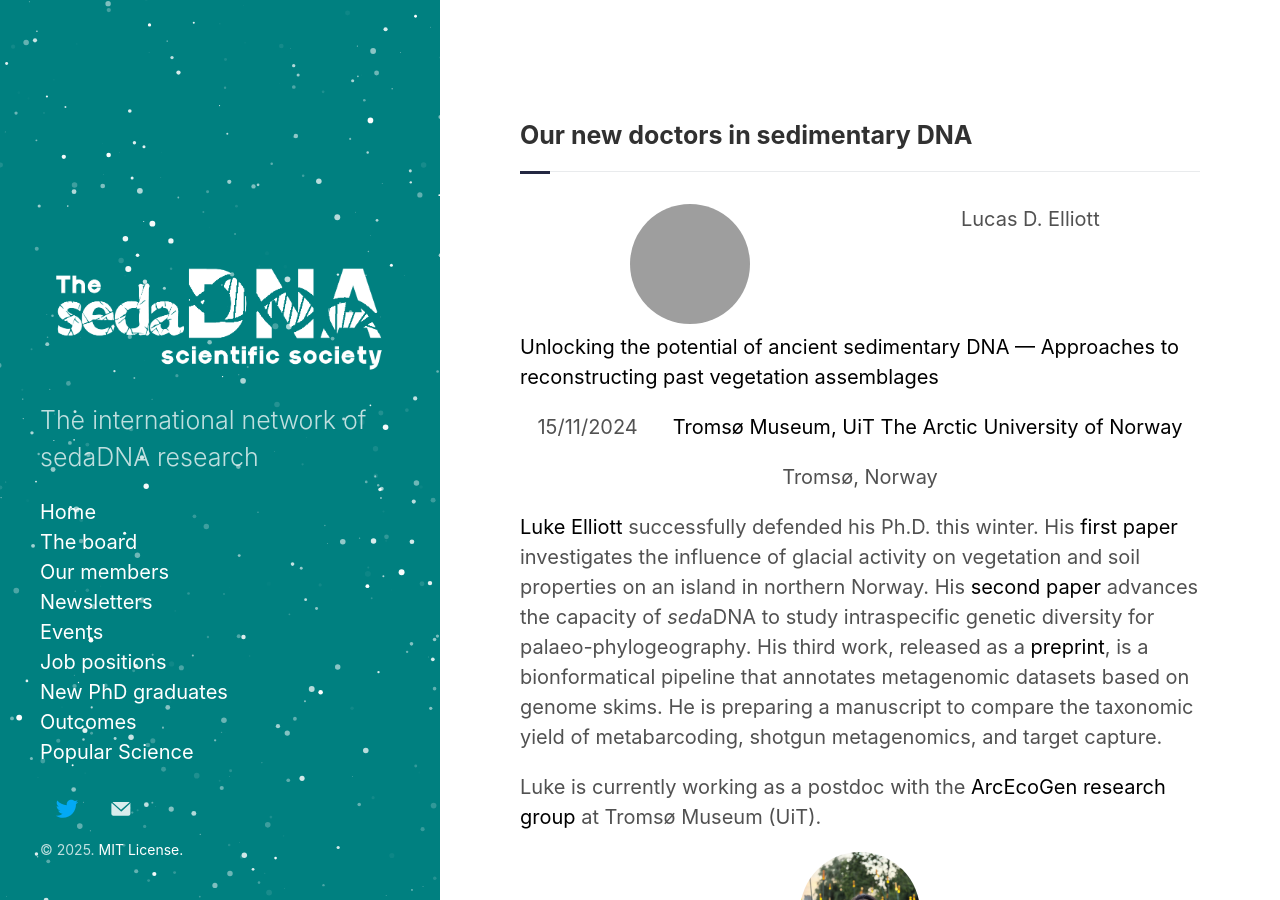
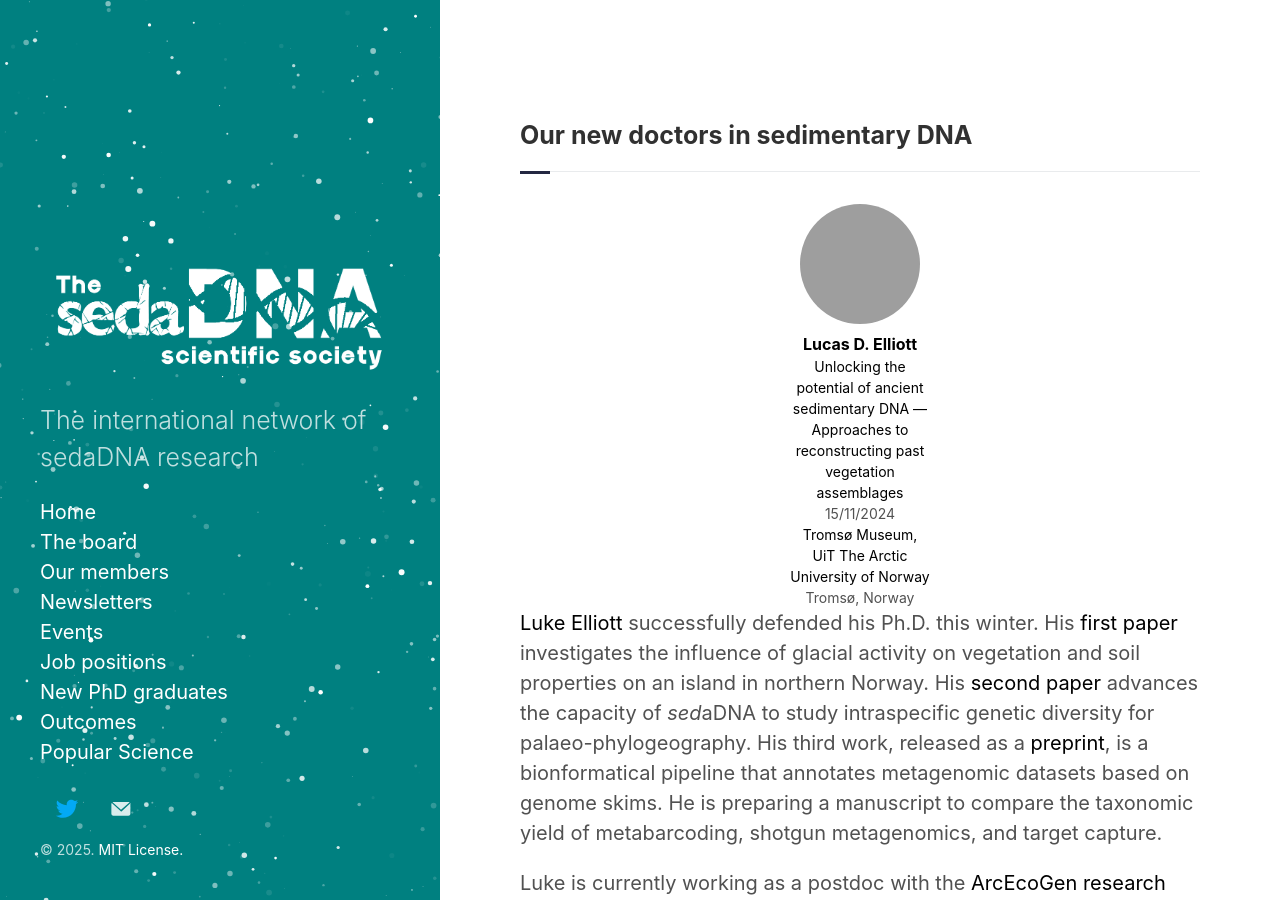
Before and after one commit to sedadna/sedadna.github.io, a Jekyll site: the page built from category/new-graduates.md, in a window 1280 px wide and 900 px high. Built offline with Jekyll 4.4.1, drawn with Linux system fonts in a browser that asks for light colours; grey boxes are pictures that could not be loaded.

Commit message:
Update new-graduates.md

```diff
--- a/category/new-graduates.md
+++ b/category/new-graduates.md
@@ -89,12 +89,13 @@ His research interests are steep skiing and tasty cheese.</p>
 <div class="avatar">
 <div class="member">
 <div class="square"><a href="https://www.researchgate.net/profile/Lucas-Elliott-3" target="_blank"><img src="https://i1.rgstatic.net/ii/profile.image/11431281183075306-1692700144000_Q128/Lucas-Elliott-3.jpg" alt="Avatar" /></a></div>
-</div>
 <p>Lucas D. Elliott</p>
 <p><a href="https://munin.uit.no/handle/10037/35339">Unlocking the potential of ancient sedimentary DNA — Approaches to reconstructing past vegetation assemblages</a></p>
 <p>15/11/2024</p>
 <p><a href="https://uit.no/research/arcecogen">Tromsø Museum, UiT The Arctic University of Norway</a></p>
 <p>Tromsø, Norway</p>
+</div>
+</div>
 <div class="section Luke">
 <p> <a href="https://www.researchgate.net/profile/Lucas-Elliott-3">Luke Elliott</a> successfully defended his Ph.D. this winter.
   His <a href="https://doi.org/10.3390/quat6010007">first paper</a> investigates the influence of glacial activity on vegetation and soil properties on an island in northern Norway.
@@ -102,7 +103,6 @@ His research interests are steep skiing and tasty cheese.</p>
   His third work, released as a <a href="https://doi.org/10.22541/au.172529953.39892767/v1">preprint</a>, is a bionformatical pipeline that annotates metagenomic datasets based on genome skims.
   He is preparing a manuscript to compare the taxonomic yield of metabarcoding, shotgun metagenomics, and target capture.</p>
 <p>Luke is currently working as a postdoc with the <a href="https://uit.no/research/arcecogen">ArcEcoGen research group</a> at Tromsø Museum (UiT).</p>
-</div>
 </div>
 
 <div class="avatar">
```
